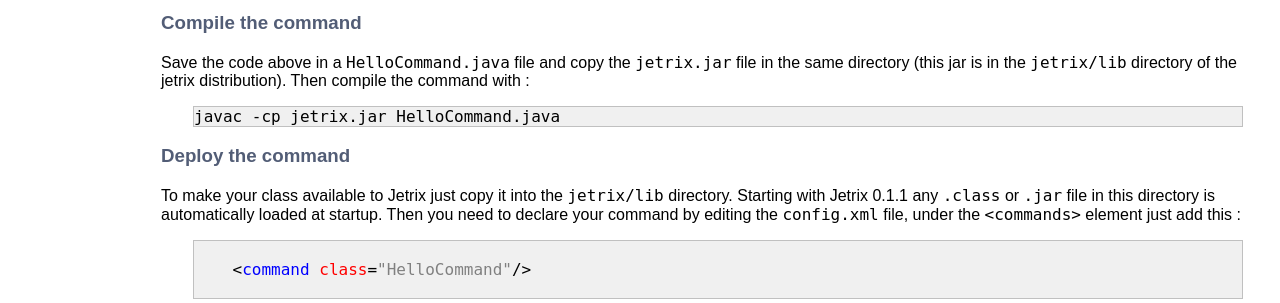
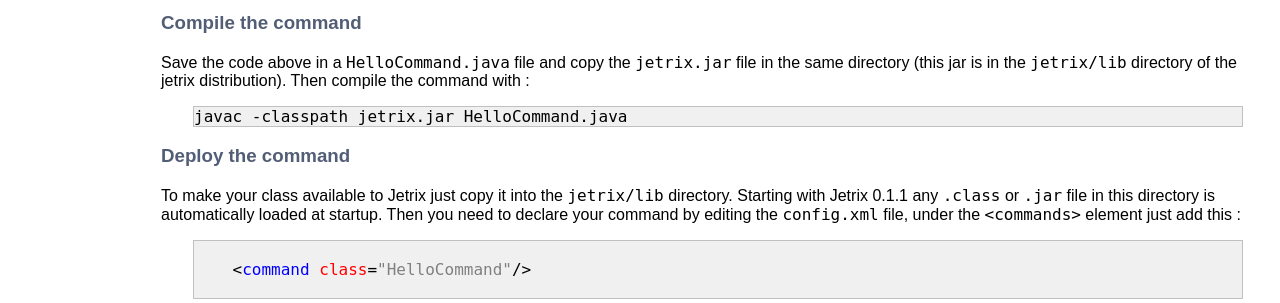
Before and after one commit to ebourg/jetrix, a PHP site: page /dev-guide.php in a window 1280 px wide. Shown: the part 4700-5003 px from the top of the page. Run offline with PHP 8.4, Linux system fonts and the light colour scheme.

Commit message:
Changed the -cp argument into -classpath for javac, -cp only exists for java

```diff
--- a/src/site/dev-guide.php
+++ b/src/site/dev-guide.php
@@ -273,7 +273,7 @@
 file in the same directory (this jar is in the <tt>jetrix/lib</tt> directory of
 the jetrix distribution). Then compile the command with :
 
-<div class="code">javac -cp jetrix.jar HelloCommand.java</div>
+<div class="code">javac -classpath jetrix.jar HelloCommand.java</div>
 
 <h3>Deploy the command</h3>
 
```
